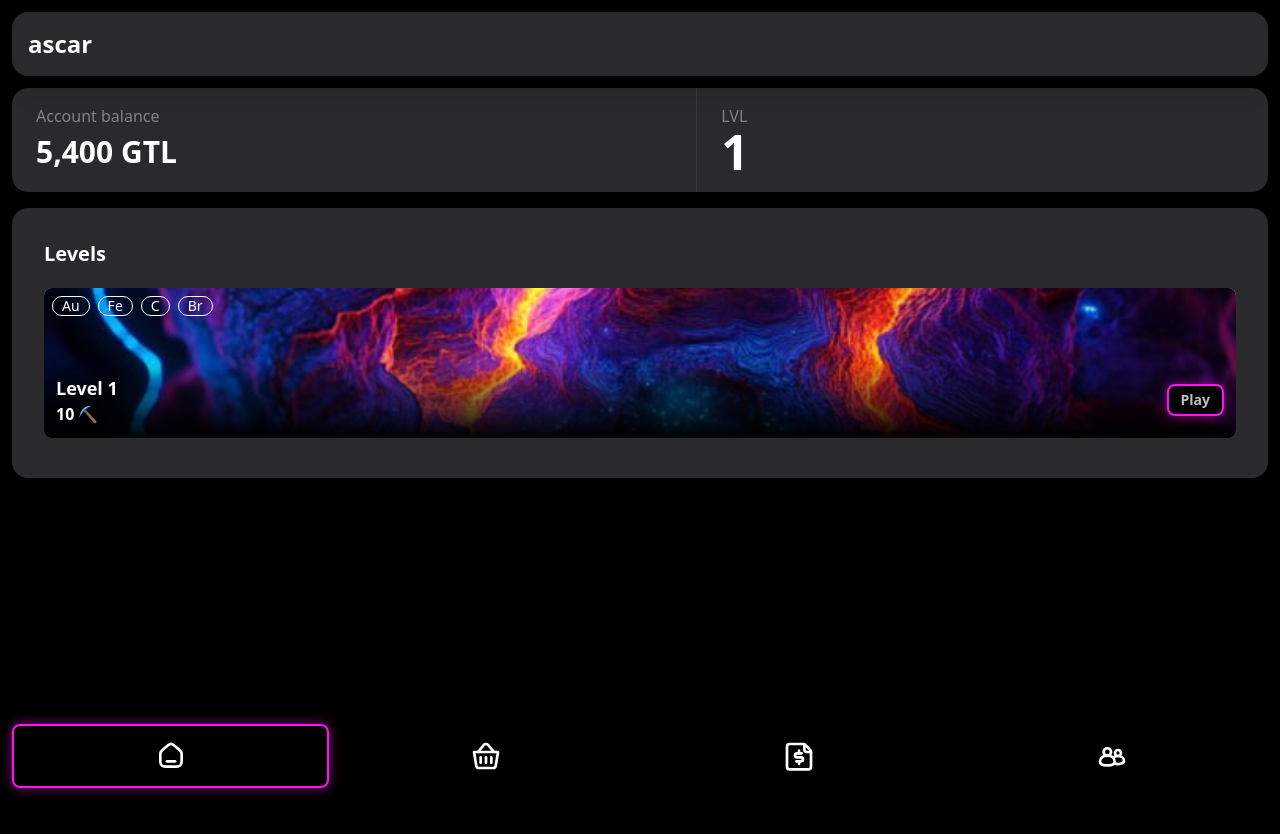
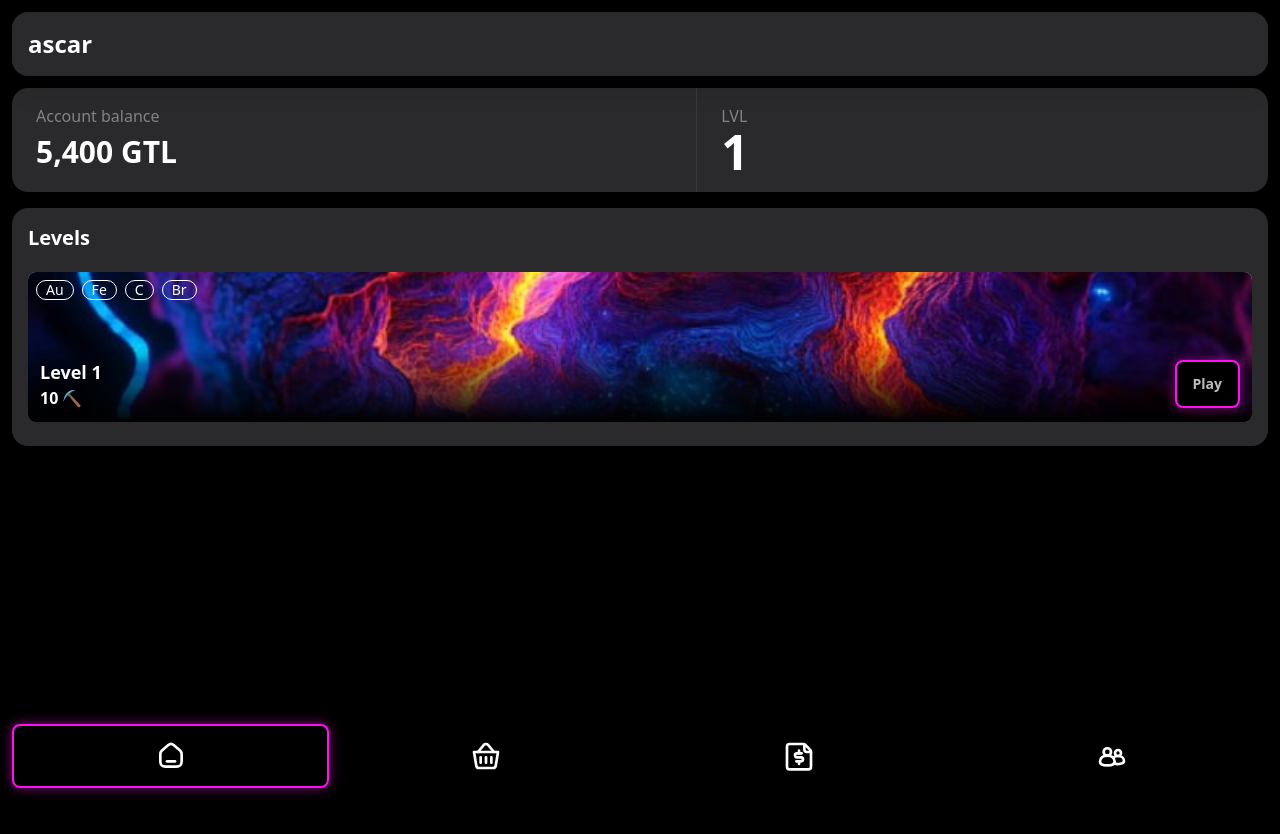
Before and after one commit to YYdev-fl/dgtl-miniapp, a Next.js app in the folder client/: page / in a window 1280 px wide. Shown: the top 834 px of the page. Before the commit the page ends 800 px from the top, so only its background shows below. Built offline with nearby package versions, Linux system fonts and the light colour scheme.

Commit message:
improved game iver screen

```diff
--- /dev/null
+++ b/client/components/layout.tsx
@@ -0,0 +1,52 @@
+import { useRouter } from "next/router";
+
+
+const Layout = ({ children }: { children: React.ReactNode }) => {
+  const router = useRouter();
+
+  const isActive = (path: string) => router.pathname === path;
+
+  return (
+    <div className="flex flex-col min-h-screen pb-20">
+      {/* Main content */}
+      <div className="flex-grow">{children}</div>
+
+      {/* Tab Navigation */}
+      <div
+        role="tablist"
+        className="fixed bottom-0 left-0 right-0 tabs tabs-boxed p-3"
+      >
+        <a
+          role="tab"
+          className={`tab h-16 ${isActive("/") ? "border-2 border-accent shadow-glow" : ""}`}
+          href="/"
+        >
+          <img src="/icons/white/home-1.svg" alt="Home" className="w-8 h-8" />
+        </a>
+        <a
+          role="tab"
+          className={`tab h-16 ${isActive("/boosts") ? "border-2 border-accent shadow-glow" : ""}`}
+          href="/boosts"
+        >
+          <img src="/icons/white/basket.svg" alt="Boosts" className="w-8 h-8" />
+        </a>
+        <a
+          role="tab"
+          className={`tab h-16 ${isActive("/tasks") ? "border-2 border-accent shadow-glow" : ""}`}
+          href="/tasks"
+        >
+          <img src="/icons/white/invoice-1.svg" alt="Tasks" className="w-8 h-8" />
+        </a>
+        <a
+          role="tab"
+          className={`tab h-16 ${isActive("/friends") ? "border-2 border-accent shadow-glow" : ""}`}
+          href="/friends"
+        >
+          <img src="/icons/white/user-group.svg" alt="Friends" className="w-8 h-8" />
+        </a>
+      </div>
+    </div>
+  );
+};
+
+export default Layout;
--- a/client/pages/boosts.tsx
+++ b/client/pages/boosts.tsx
@@ -1,4 +1,5 @@
 import React from "react";
+import Layout from "../components/layout";
 
 // Define the type for each card's data
 interface CardData {
@@ -113,6 +114,7 @@ const minerals: MineralData[] = [
 
 const Index: React.FC = () => {
   return (
+    <Layout>
       <div className="flex flex-col min-h-screen pb-20">
         {/* Main content */}
         <div className="flex-grow">
@@ -202,25 +204,8 @@ const Index: React.FC = () => {
 
 
 
-
-
-
-      {/* Tab Navigation */}
-      <div role="tablist" className="fixed bottom-0 left-0 right-0 tabs tabs-boxed p-3">
-        <a role="tab" className="tab h-16 " href="/">
-          <img src="/icons/white/home-1.svg" alt="Home" className="w-8 h-8"/>
-        </a>
-        <a role="tab" className="tab border-2 border-accent shadow-glow h-16" href="/boosts">
-          <img src="/icons/white/basket.svg" alt="Home" className="w-8 h-8"/>
-        </a>
-        <a role="tab" className="tab h-16" href="/tasks">
-          <img src="/icons/white/invoice-1.svg" alt="Home" className="w-8 h-8"/>
-        </a>
-        <a role="tab" className="tab h-16 " href="/friends">
-          <img src="/icons/white/user-group.svg" alt="Home" className="w-8 h-8"/>
-        </a>
       </div>
-    </div>
+    </Layout>
   );
 };
 
--- a/client/pages/friends.tsx
+++ b/client/pages/friends.tsx
@@ -1,3 +1,4 @@
+import Layout from "@/components/layout";
 import Link from "next/link";
 import React from "react";
 
@@ -38,6 +39,7 @@ const Index: React.FC = () => {
   ];
 
   return (
+    <Layout>
       <div className="flex flex-col min-h-screen pb-20">
         {/* Main content */}
         <div className="flex-grow">
@@ -86,23 +88,8 @@ const Index: React.FC = () => {
             Invite Friends
           </button>
         </div>
-
-      {/* Tab Navigation */}
-      <div role="tablist" className="fixed bottom-0 left-0 right-0 tabs tabs-boxed p-3">
-        <a role="tab" className="tab h-16 " href="/">
-          <img src="/icons/white/home-1.svg" alt="Home" className="w-8 h-8"/>
-        </a>
-        <a role="tab" className="tab h-16" href="/boosts">
-          <img src="/icons/white/basket.svg" alt="Home" className="w-8 h-8"/>
-        </a>
-        <a role="tab" className="tab h-16" href="/tasks">
-          <img src="/icons/white/invoice-1.svg" alt="Home" className="w-8 h-8"/>
-        </a>
-        <a role="tab" className="tab border-2 border-accent shadow-glow h-16 " href="/friends">
-          <img src="/icons/white/user-group.svg" alt="Home" className="w-8 h-8"/>
-        </a>
       </div>
-    </div>
+    </Layout>
   );
 };
 
--- a/client/pages/game.tsx
+++ b/client/pages/game.tsx
@@ -204,7 +204,7 @@ const Game: React.FC = () => {
   );
 
   return (
-    <div className="card bg-neutral text-white overflow-hidden fixed inset-0 w-full h-full">
+    <div className="card bg-neutral text-white overflow-hidden fixed inset-0 w-full h-full select-none touch-none">
       {/* Background Video */}
       <video
         className="absolute inset-0 w-full h-full object-cover z-0"
@@ -264,27 +264,30 @@ const Game: React.FC = () => {
 
       {/* Game Over Modal */}
       {isGameOver && (
-        <div className="absolute inset-0 bg-black bg-opacity-75 flex flex-col items-center justify-center z-30 p-6">
-          <h1 className="text-3xl mb-4">Game Over!</h1>
-          <p className="mb-6">Total Score: {score} Coins</p>
+        <div className="absolute inset-0 bg-black  flex flex-col items-center justify-center z-30 p-6">
+          <h2 className="text-2xl  font-bold">Insane!</h2>
+          <h2 className="text-2xl mb-5 font-bold">How you got so much?  </h2>
+          <h1 className="text-4xl font-bold mb-4">{totalCollectedValue} GTL</h1>
+          <p className="mb-4">Earned</p>
+
+
+
 
           {/* Display Collected Minerals */}
-          <div className="grid grid-cols-2 gap-4 mb-6">
+          <div className="card bg-neutral grid grid-cols-3 gap-2 mb-6 p-2">
             {Object.entries(collectedMinerals).map(([image, { count, value }]) => (
-              <div key={image} className="flex items-center">
-                <img src={image} alt="" className="w-12 h-12 mr-4" />
-                <div>
+              <div key={image} className="flex flex-col items-center justify-center bg-secondary p-2 rounded-xl">
+                <img src={image} alt="" className="w-10 h-10 mr-4 mb-2  " />
+                <div className="text-xs">
                   <p>Collected: {count}</p>
-                  <p>Value: {value} Coins</p>
-                  <p>Total: {count * value} Coins</p>
+                  <p>Value: {count * value} GTL</p>
                 </div>
               </div>
             ))}
           </div>
 
-          <p className="mb-6 text-lg">Total Collected Value: {totalCollectedValue} Coins</p>
 
-          <button className="btn btn-primary" onClick={handleGameEnd}>
+          <button className="btn btn-base-100 border-2 border-accent shadow-glow  text-lg" onClick={handleGameEnd}>
             Go to Main Menu
           </button>
         </div>
--- a/client/pages/index.tsx
+++ b/client/pages/index.tsx
@@ -1,9 +1,10 @@
 import Link from "next/link";
-
+import Layout from "../components/layout";
 
 function Index() {
 
   return (
+    <Layout>
       <div className="flex flex-col min-h-screen p-3">
         {/* Main Card */}
         <div className="card bg-neutral shadow-xl mb-3">
@@ -25,8 +26,8 @@ function Index() {
         </div>
 
         {/* New Level Card Section */}
-      <div className="card bg-neutral shadow-lg mt-4">
-        <div className="card-body text-white">
+        <div className="card bg-neutral mt-4">
+          <div className="card-body p-4 text-white">
             <h2 className="card-title text-xl mb-3">Levels</h2>
 
             {/* Level 1 */}
@@ -54,7 +55,7 @@ function Index() {
                 <p className="text-m font-bold">10 ⛏</p>
               </div>
               <Link href="/game">
-              <button className="btn btn-sm border-2 border-accent shadow-glow">Play</button>
+                <button className="btn btn-md border-2 border-accent shadow-glow">Play</button>
               </Link>
             </div>
           </div>
@@ -65,29 +66,9 @@ function Index() {
           </div>
         </div>
 
-      {/* Tab Navigation */}
-      <div
-        role="tablist"
-        className="fixed bottom-0 left-0 right-0 tabs tabs-boxed p-3"
-      >
-        <a
-          role="tab"
-          className="tab border-2 border-accent shadow-glow h-16"
-          href="/"
-        >
-          <img src="/icons/white/home-1.svg" alt="Home" className="w-8 h-8" />
-        </a>
-        <a role="tab" className="tab h-16" href="/boosts">
-          <img src="/icons/white/basket.svg" alt="Boosts" className="w-8 h-8" />
-        </a>
-        <a role="tab" className="tab h-16" href="/tasks">
-          <img src="/icons/white/invoice-1.svg" alt="Tasks" className="w-8 h-8" />
-        </a>
-        <a role="tab" className="tab h-16" href="/friends">
-          <img src="/icons/white/user-group.svg" alt="Friends" className="w-8 h-8" />
-        </a>
+
       </div>
-    </div>
+    </Layout>
   );
 }
 
--- a/client/pages/tasks.tsx
+++ b/client/pages/tasks.tsx
@@ -1,5 +1,6 @@
 import Link from "next/link";
 import React from "react";
+import Layout from "../components/layout";
 
 // Define the type for the social network card data
 interface SocialNetwork {
@@ -76,6 +77,7 @@ const SocialCard: React.FC<SocialCardProps> = ({ name, logo, points, url }) => {
 
 const Index: React.FC = () => {
   return (
+    <Layout>
       <div className="flex flex-col min-h-screen pb-20">
         {/* Main content */}
         <div className="flex-grow">
@@ -97,23 +99,8 @@ const Index: React.FC = () => {
             ))}
           </div>
         </div>
-
-      {/* Tab Navigation */}
-      <div role="tablist" className="fixed bottom-0 left-0 right-0 tabs tabs-boxed p-3">
-        <a role="tab" className="tab h-16" href="/">
-          <img src="/icons/white/home-1.svg" alt="Home" className="w-8 h-8"/>
-        </a>
-        <a role="tab" className="tab h-16" href="/boosts">
-          <img src="/icons/white/basket.svg" alt="Home" className="w-8 h-8"/>
-        </a>
-        <a role="tab" className="tab border-2 border-accent shadow-glow h-16" href="/tasks">
-          <img src="/icons/white/invoice-1.svg" alt="Home" className="w-8 h-8"/>
-        </a>
-        <a role="tab" className="tab h-16" href="/friends">
-          <img src="/icons/white/user-group.svg" alt="Home" className="w-8 h-8"/>
-        </a>
       </div>
-    </div>
+    </Layout>
   );
 };
 
```
Also changed, not shown: client/public/foot/left_feet.svg (added), client/public/foot/right_feet.svg (added). Lines whose indentation alone changed are shown as unchanged.
